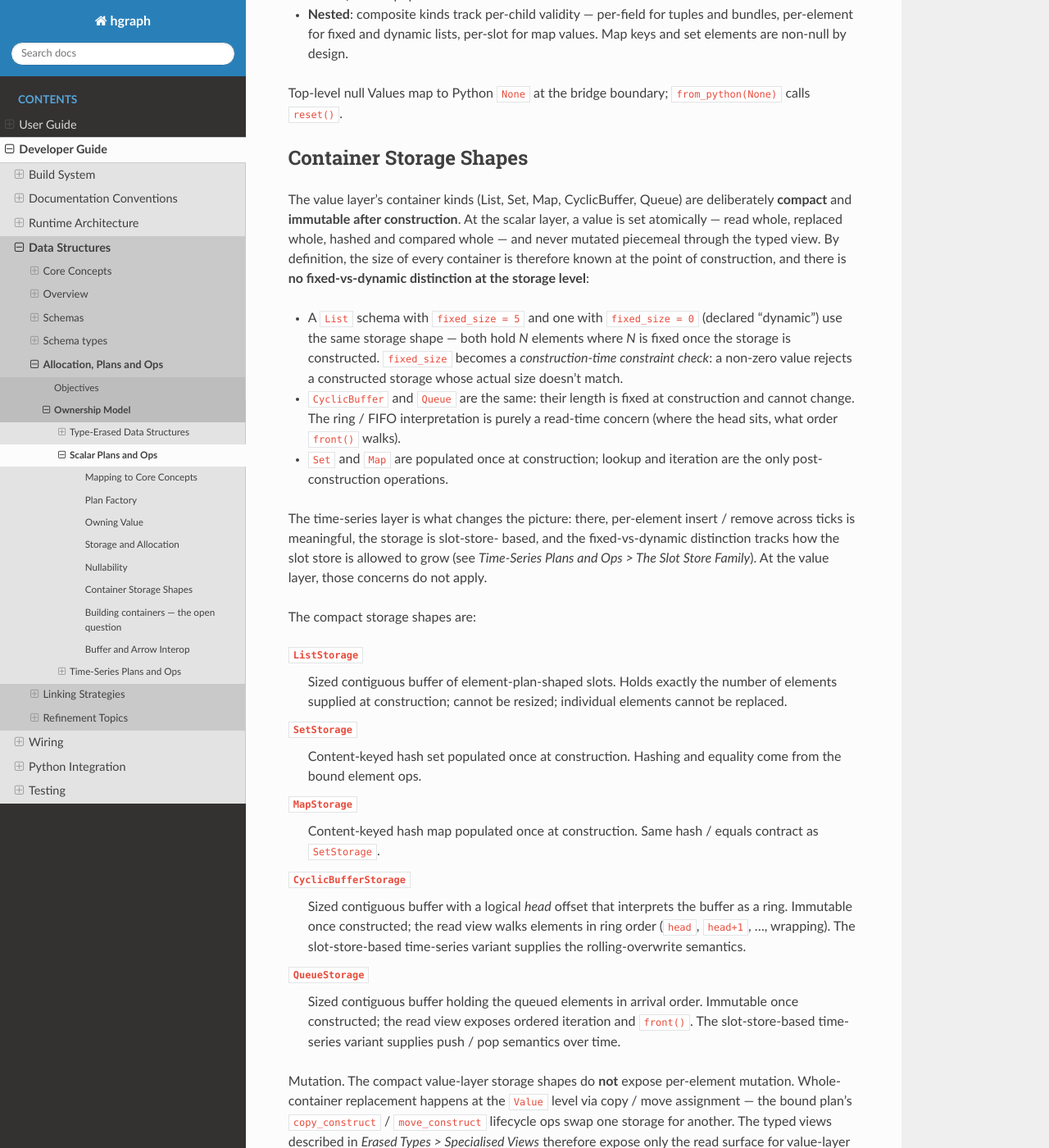
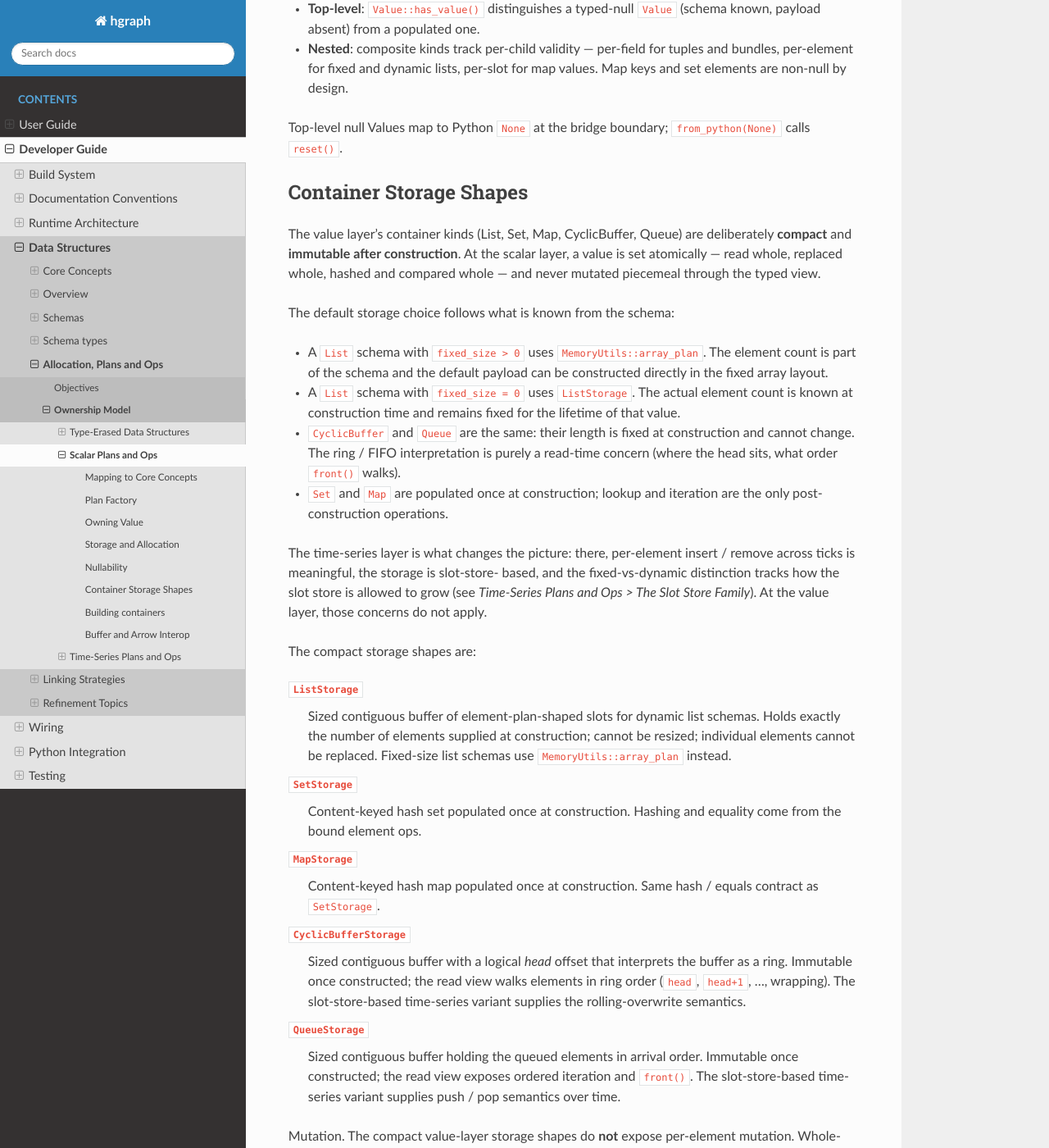
Before and after one commit to hhenson/hg_cpp, a Sphinx documentation site: the page built from docs/source/developer_guide/data_structures/plans_and_ops/scalar.rst, in a window 1280 px wide and 1400 px high, scrolled down 2753 px. Shown: the whole window at 82% size. Built offline with Sphinx 7.4.7 and the Read the Docs theme 3.1.0, drawn with Linux system fonts in a browser that asks for light colours; some of the changed text lies outside the part shown.

Commit message:
Update docs

```diff
--- a/docs/source/developer_guide/data_structures/plans_and_ops/scalar.rst
+++ b/docs/source/developer_guide/data_structures/plans_and_ops/scalar.rst
@@ -19,19 +19,21 @@ Plan              ``MemoryUtils::StoragePlan`` — memory layout (size,
                   alignment, field offsets) plus a ``LifecycleOps`` table
                   (construct, copy/move construct and assign, destroy).
                   Carries no allocator reference.
-Plan factory      ``ValuePlanFactory`` — schema → plan mapping, with
-                  results cached against the schema. Atomic plans are
+Plan factory      ``ValuePlanFactory`` — schema → plan mapping and
+                  canonical default binding resolution, with results
+                  cached against the schema. Atomic plans/bindings are
                   pre-registered by ``TypeRegistry`` from
-                  ``MemoryUtils::plan_for<T>()``; tuple / bundle / fixed
-                  list plans are synthesised on first use.
+                  ``MemoryUtils::plan_for<T>()`` and ``ops_for<T>()``;
+                  composite and container plans/bindings are
+                  synthesised on first use.
 Ops               ``ValueOps`` — ``hash``, ``equals``, ``compare``,
                   ``to_string`` function pointers
 Binding           ``ValueTypeBinding`` — interned ``(ValueTypeMetaData,
                   StoragePlan, ValueOps)`` triple; the canonical handle the
                   rest of the layer shares
-Builder           ``ValueBuilder`` — wraps a binding; constructs ``Value``
-                  instances; cached in a ``ValueBuilderRegistry`` keyed by
-                  schema
+Builder           Per-kind value builders — wrap bindings, accumulate
+                  construction-time scratch storage, and construct
+                  immutable ``Value`` instances
 Value             ``Value`` — owning handle over storage + binding + allocator
 View              ``ValueView`` — two-word reference: ``(binding, data)``.
                   Specialized adapters extend it for composite kinds.
@@ -47,17 +49,20 @@ covered below.
 Plan Factory
 ------------
 
-``ValuePlanFactory`` is the schema → plan mapping. It is the value
-layer's answer to "the schema is independent of plan, but a builder
-needs to pick a plan": the factory hands back the canonical plan for a
-given schema, with results cached against the schema for stable
-addresses.
+``ValuePlanFactory`` is the schema → plan mapping and the default
+schema → binding resolver. It is the value layer's answer to "the
+schema is independent of plan, but a builder needs to pick a plan and
+ops surface": the factory hands back the canonical plan or canonical
+``ValueTypeBinding`` for a given schema, with results cached against
+the schema for stable addresses.
 
 - **Atomic schemas** are paired with their canonical plan at
   registration time. ``TypeRegistry::register_scalar<T>()`` calls
   ``ValuePlanFactory::register_atomic(schema, &MemoryUtils::plan_for<T>())``,
-  so subsequent ``plan_for(atomic_schema)`` calls return the
-  function-local-static plan without recomputation.
+  and registers the canonical ``ValueTypeBinding`` using
+  ``ops_for<T>()``. Subsequent ``plan_for(atomic_schema)`` and
+  ``binding_for(atomic_schema)`` calls return the registry-owned
+  canonical entries.
 - **Tuple, bundle, and fixed-size list schemas** are synthesised on
   first use. ``plan_for`` recursively resolves component schemas to
   their plans and feeds them into ``MemoryUtils::tuple_plan`` /
@@ -69,7 +74,8 @@ addresses.
   *Container Storage Shapes* below. ``plan_for`` synthesises the
   matching plan on first request, attaching a per-instantiation
   ``*State`` struct as the ``StoragePlan::lifecycle_context`` so the
-  lifecycle hooks know how to construct the storage.
+  lifecycle hooks know how to construct the storage. ``binding_for``
+  pairs the plan with the compact kind-specific ops table.
 
 The time-series layer has the matching ``TSValuePlanFactory``. It is
 declared with the same surface today; its synthesis logic is deferred
@@ -158,16 +164,17 @@ The value layer's container kinds (List, Set, Map, CyclicBuffer,
 Queue) are deliberately **compact** and **immutable after
 construction**. At the scalar layer, a value is set atomically — read
 whole, replaced whole, hashed and compared whole — and never mutated
-piecemeal through the typed view. By definition, the size of every
-container is therefore known at the point of construction, and there
-is **no fixed-vs-dynamic distinction at the storage level**:
+piecemeal through the typed view.
 
-- A ``List`` schema with ``fixed_size = 5`` and one with
-  ``fixed_size = 0`` (declared "dynamic") use the same storage shape
-  — both hold *N* elements where *N* is fixed once the storage is
-  constructed. ``fixed_size`` becomes a *construction-time
-  constraint check*: a non-zero value rejects a constructed storage
-  whose actual size doesn't match.
+The default storage choice follows what is known from the schema:
+
+- A ``List`` schema with ``fixed_size > 0`` uses
+  ``MemoryUtils::array_plan``. The element count is part of the schema
+  and the default payload can be constructed directly in the fixed
+  array layout.
+- A ``List`` schema with ``fixed_size = 0`` uses ``ListStorage``. The
+  actual element count is known at construction time and remains fixed
+  for the lifetime of that value.
 - ``CyclicBuffer`` and ``Queue`` are the same: their length is fixed
   at construction and cannot change. The ring / FIFO interpretation
   is purely a read-time concern (where the head sits, what order
@@ -184,9 +191,11 @@ Family*). At the value layer, those concerns do not apply.
 The compact storage shapes are:
 
 ``ListStorage``
-    Sized contiguous buffer of element-plan-shaped slots. Holds
-    exactly the number of elements supplied at construction; cannot
-    be resized; individual elements cannot be replaced.
+    Sized contiguous buffer of element-plan-shaped slots for dynamic
+    list schemas. Holds exactly the number of elements supplied at
+    construction; cannot be resized; individual elements cannot be
+    replaced. Fixed-size list schemas use ``MemoryUtils::array_plan``
+    instead.
 
 ``SetStorage``
     Content-keyed hash set populated once at construction. Hashing
@@ -229,8 +238,8 @@ assemble the storage without knowing the C++ template arguments at
 the call site. The state structs are owned by the plan registry
 alongside the interned plan and live as long as it does.
 
-Building containers — the open question
----------------------------------------
+Building containers
+-------------------
 
 Constructing a compact, immutable container requires *all* of its
 elements to be available at the moment ``default_construct`` /
@@ -240,7 +249,7 @@ the construction site. For data accumulated piecemeal (e.g.
 generated by a graph wiring step that walks a set of inputs), the
 copy-once-finalised pattern is awkward.
 
-The proposed fix is a **value builder** — a per-kind builder type
+The implementation uses a **value builder** — a per-kind builder type
 that is mutable while it is being filled and produces an immutable
 ``Value`` on ``build()``:
 
```
Also changed, not shown: other parts of docs/source/developer_guide/data_structures/plans_and_ops/scalar.rst (+7 -7 lines), docs/source/developer_guide/data_structures/plans_and_ops/erased_types.rst (+25 -11 lines), docs/source/developer_guide/data_structures/schemas/static_schema.rst (+14 -13 lines), docs/source/developer_guide/data_structures/schemas/time_series.rst (+15 -1 lines).
